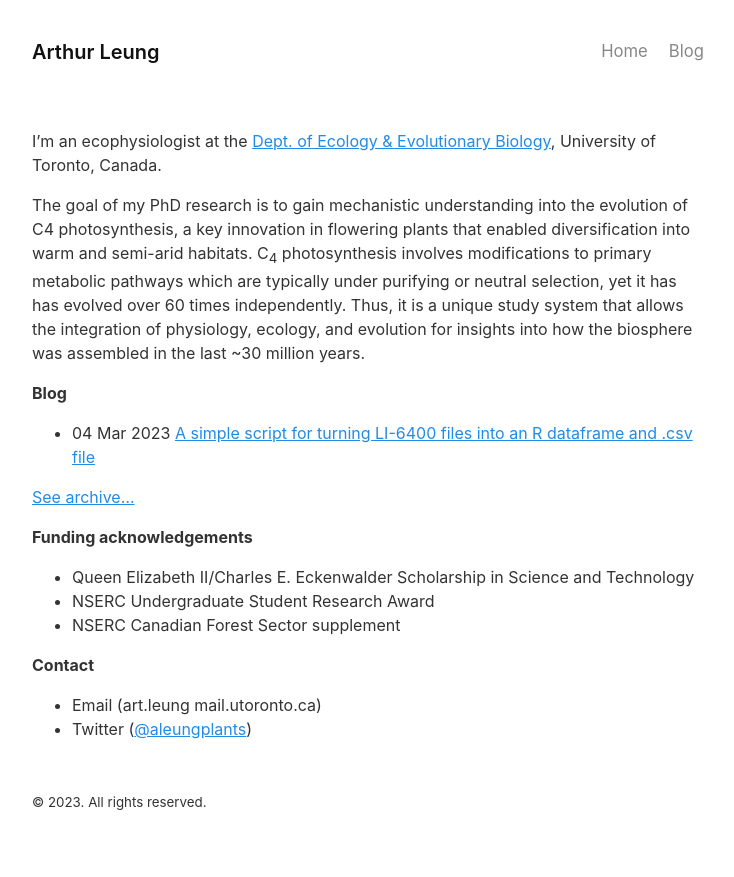
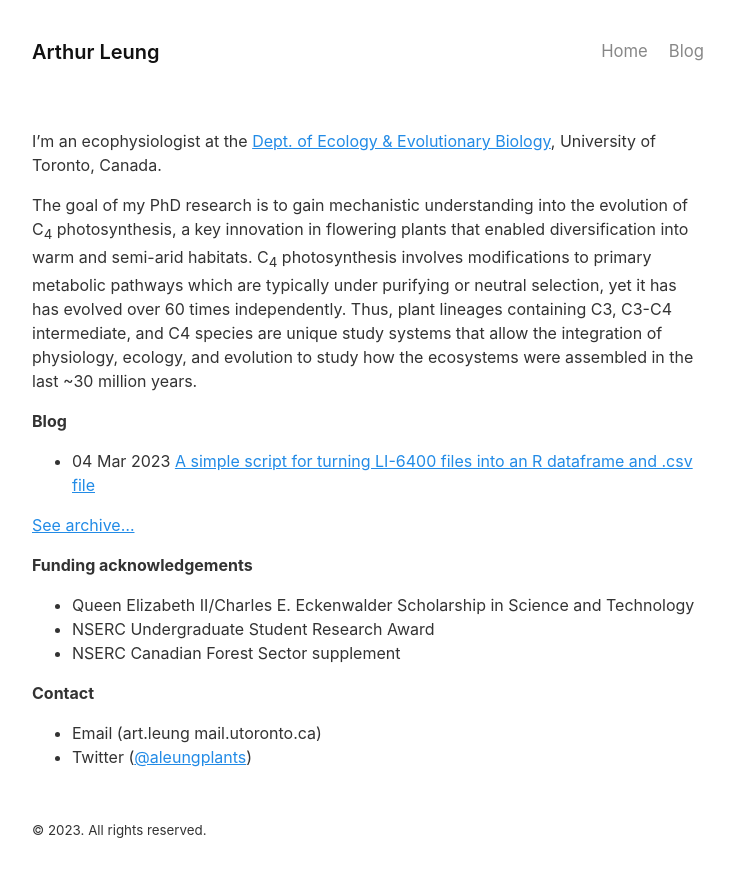
Before and after one commit to leungarthur/leungarthur.github.io-old, a Jekyll site: the page built from index.md, in a window 1280 px wide. Shown: the top 877 px of the page, without its empty margins (272-1006 px from the left). Built offline with Jekyll 4.4.1, drawn with Linux system fonts in a browser that asks for light colours.

Commit message:
Update index.md

```diff
--- a/index.md
+++ b/index.md
@@ -4,7 +4,7 @@
 
 I'm an ecophysiologist at the <a href='https://eeb.utoronto.ca'>Dept. of Ecology & Evolutionary Biology</a>, University of Toronto, Canada.
 
-The goal of my PhD research is to gain mechanistic understanding into the evolution of C4 photosynthesis, a key innovation in flowering plants that enabled diversification into warm and semi-arid habitats. C<sub>4</sub> photosynthesis involves modifications to primary metabolic pathways which are typically under purifying or neutral selection, yet it has has evolved over 60 times independently. Thus, it is a unique study system that allows the integration of physiology, ecology, and evolution for insights into how the biosphere was assembled in the last ~30 million years.
+The goal of my PhD research is to gain mechanistic understanding into the evolution of C<sub>4</sub> photosynthesis, a key innovation in flowering plants that enabled diversification into warm and semi-arid habitats. C<sub>4</sub> photosynthesis involves modifications to primary metabolic pathways which are typically under purifying or neutral selection, yet it has has evolved over 60 times independently. Thus, plant lineages containing C3, C3-C4 intermediate, and C4 species are unique study systems that allow the integration of physiology, ecology, and evolution to study how the ecosystems were assembled in the last ~30 million years.
 
 **Blog**
 {% for post in site.posts %}
```
